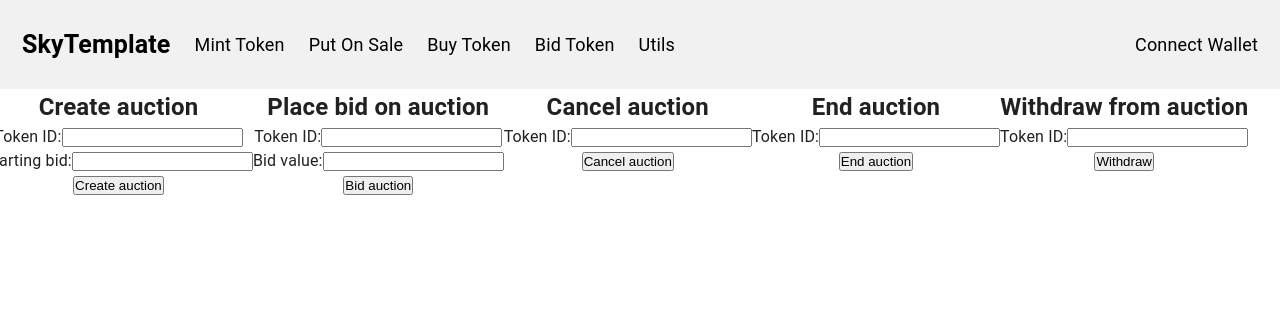
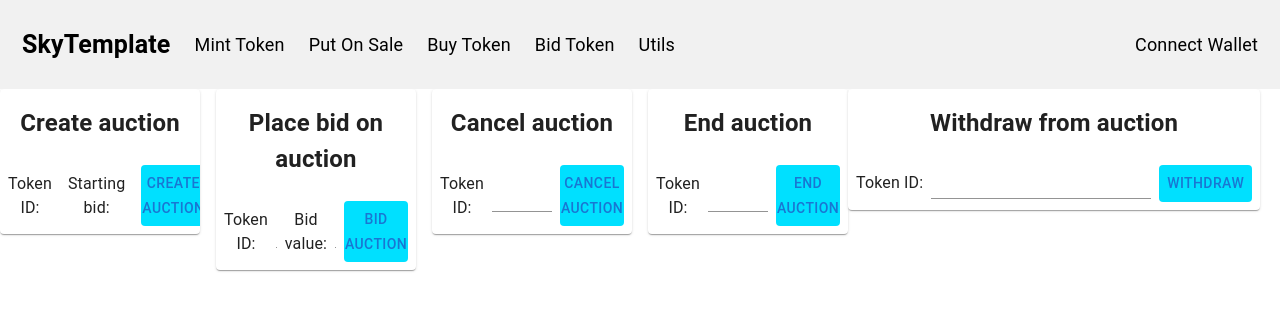
Before and after one commit to skygate/fe-internship2022, a React (Create React App) app in the folder frontend/: page /bid in a window 1280 px wide. Shown: the top 310 px of the page. Built offline with nearby package versions, Linux system fonts and the light colour scheme.

Commit message:
NMI-47 adding styles to separted logic in BID and UTILS

```diff
--- a/frontend/src/components/pages/bidNFT/BidAuction.jsx
+++ b/frontend/src/components/pages/bidNFT/BidAuction.jsx
@@ -1,5 +1,8 @@
 import { getBaseBidNFTContractComponents, signMessageWithTxDetails } from "../../../helpers";
 import { useState } from "react";
+import { Card, Grid, CardActions, CardContent } from "@mui/material";
+import { InputElement } from "../../atoms/input";
+import { ButtonElement } from "../../atoms/button";
 
 const BidAuction = (props) => {
     const [bidAuctionTokenId, setBidAuctionTokenId] = useState("");
@@ -37,28 +40,34 @@ const BidAuction = (props) => {
     };
 
     return (
-        <div className="center">
+        <Grid item xs={2}>
+            <Card>
+                <CardContent>
                     <h2>Place bid on auction</h2>
+                </CardContent>
+                <CardActions>
                     <label>Token ID:</label>
-            <input
+                    <InputElement
                         onChange={(e) => setBidAuctionTokenId(e.target.value)}
                         value={bidAuctionTokenId}
                         id="bidAuctionTokenId"
                         type="text"
-            ></input>
+                    ></InputElement>
                     <br />
                     <label>Bid value:</label>
-            <input
+                    <InputElement
                         onChange={(e) => setBidAuctionValue(e.target.value)}
                         value={bidAuctionValue}
                         id="bidAuctionValue"
                         type="text"
-            ></input>
+                    ></InputElement>
                     <br />
-            <button onClick={bidAuction} type="submit">
+                    <ButtonElement onClick={bidAuction} type="submit">
                         Bid auction
-            </button>
-        </div>
+                    </ButtonElement>
+                </CardActions>
+            </Card>
+        </Grid>
     );
 };
 
--- a/frontend/src/components/pages/bidNFT/CancelAuction.jsx
+++ b/frontend/src/components/pages/bidNFT/CancelAuction.jsx
@@ -1,5 +1,8 @@
 import { getBaseBidNFTContractComponents, signMessageWithTxDetails } from "../../../helpers";
 import { useState } from "react";
+import { Card, Grid, CardActions, CardContent } from "@mui/material";
+import { InputElement } from "../../atoms/input";
+import { ButtonElement } from "../../atoms/button";
 
 const CancelAuction = (props) => {
     const [cancelAuctionTokenId, setCancelAuctionTokenId] = useState("");
@@ -35,20 +38,26 @@ const CancelAuction = (props) => {
     };
 
     return (
-        <div className="center">
+        <Grid item xs={2}>
+            <Card>
+                <CardContent>
                     <h2>Cancel auction</h2>
+                </CardContent>
+                <CardActions>
                     <label>Token ID:</label>
-            <input
+                    <InputElement
                         onChange={(e) => setCancelAuctionTokenId(e.target.value)}
                         value={cancelAuctionTokenId}
                         id="cancelAuctionTokenId"
                         type="text"
-            ></input>
+                    ></InputElement>
                     <br />
-            <button onClick={cancelAuction} type="submit">
+                    <ButtonElement onClick={cancelAuction} type="submit">
                         Cancel auction
-            </button>
-        </div>
+                    </ButtonElement>
+                </CardActions>
+            </Card>
+        </Grid>
     );
 };
 
--- a/frontend/src/components/pages/bidNFT/CreateAuction.jsx
+++ b/frontend/src/components/pages/bidNFT/CreateAuction.jsx
@@ -1,5 +1,8 @@
 import { getBaseBidNFTContractComponents, signMessageWithTxDetails } from "../../../helpers";
 import { useState } from "react";
+import { Card, Grid, CardActions, CardContent } from "@mui/material";
+import { InputElement } from "../../atoms/input";
+import { ButtonElement } from "../../atoms/button";
 
 const CreateAuction = (props) => {
     const [createAuctionTokenId, setCreateAuctionTokenId] = useState("");
@@ -36,28 +39,34 @@ const CreateAuction = (props) => {
     };
 
     return (
-        <div className="center">
+        <Grid item xs={2}>
+            <Card>
+                <CardContent>
                     <h2>Create auction</h2>
+                </CardContent>
+                <CardActions>
                     <label>Token ID:</label>
-            <input
+                    <InputElement
                         onChange={(e) => setCreateAuctionTokenId(e.target.value)}
                         value={createAuctionTokenId}
                         id="createAuctionTokenId"
                         type="text"
-            ></input>
+                    ></InputElement>
                     <br />
                     <label>Starting bid:</label>
-            <input
+                    <InputElement
                         onChange={(e) => setCreateAuctionValue(e.target.value)}
                         value={createAuctionValue}
                         id="createAuctionValue"
                         type="text"
-            ></input>
+                    ></InputElement>
                     <br />
-            <button onClick={createAuction} type="submit">
+                    <ButtonElement onClick={createAuction} type="submit">
                         Create auction
-            </button>
-        </div>
+                    </ButtonElement>
+                </CardActions>
+            </Card>
+        </Grid>
     );
 };
 
--- a/frontend/src/components/pages/bidNFT/EndAuction.jsx
+++ b/frontend/src/components/pages/bidNFT/EndAuction.jsx
@@ -1,5 +1,8 @@
 import { getBaseBidNFTContractComponents, signMessageWithTxDetails } from "../../../helpers";
 import { useState } from "react";
+import { Card, Grid, CardActions, CardContent } from "@mui/material";
+import { InputElement } from "../../atoms/input";
+import { ButtonElement } from "../../atoms/button";
 
 const EndAuction = (props) => {
     const [endAuctionTokenId, setEndAuctionTokenId] = useState("");
@@ -35,20 +38,26 @@ const EndAuction = (props) => {
     };
 
     return (
-        <div className="center">
+        <Grid item xs={2}>
+            <Card>
+                <CardContent>
                     <h2>End auction</h2>
+                </CardContent>
+                <CardActions>
                     <label>Token ID:</label>
-            <input
+                    <InputElement
                         onChange={(e) => setEndAuctionTokenId(e.target.value)}
                         value={endAuctionTokenId}
                         id="endAuctionTokenId"
                         type="text"
-            ></input>
+                    ></InputElement>
                     <br />
-            <button onClick={endAuction} type="submit">
+                    <ButtonElement onClick={endAuction} type="submit">
                         End auction
-            </button>
-        </div>
+                    </ButtonElement>
+                </CardActions>
+            </Card>
+        </Grid>
     );
 };
 
--- a/frontend/src/components/pages/bidNFT/WithdrawFromAuction.jsx
+++ b/frontend/src/components/pages/bidNFT/WithdrawFromAuction.jsx
@@ -1,5 +1,8 @@
 import { getBaseBidNFTContractComponents, signMessageWithTxDetails } from "../../../helpers";
 import { useState } from "react";
+import { Card, Grid, CardActions, CardContent } from "@mui/material";
+import { InputElement } from "../../atoms/input";
+import { ButtonElement } from "../../atoms/button";
 
 const WithdrawFromAuction = (props) => {
     const [withdrawFromAuctionTokenId, setWithdrawFromAuctionTokenId] = useState("");
@@ -35,20 +38,26 @@ const WithdrawFromAuction = (props) => {
     };
 
     return (
-        <div className="center">
+        <Grid>
+            <Card>
+                <CardContent>
                     <h2>Withdraw from auction</h2>
+                </CardContent>
+                <CardActions>
                     <label>Token ID:</label>
-            <input
+                    <InputElement
                         onChange={(e) => setWithdrawFromAuctionTokenId(e.target.value)}
                         value={withdrawFromAuctionTokenId}
                         id="withdrawFromAuctionTokenId"
                         type="text"
-            ></input>
+                    ></InputElement>
                     <br />
-            <button onClick={withdrawFromAuction} type="submit">
+                    <ButtonElement onClick={withdrawFromAuction} type="submit">
                         Withdraw
-            </button>
-        </div>
+                    </ButtonElement>
+                </CardActions>
+            </Card>
+        </Grid>
     );
 };
 
--- a/frontend/src/components/pages/utils/TokenCount.jsx
+++ b/frontend/src/components/pages/utils/TokenCount.jsx
@@ -1,4 +1,6 @@
 import { getBaseERC721ContractComponents } from "../../../helpers.jsx";
+import { Card, Grid, CardActions, CardContent } from "@mui/material";
+import { ButtonElement } from "../../atoms/button";
 
 const TokenCount = (props) => {
     const getTokenCount = async () => {
@@ -22,14 +24,18 @@ const TokenCount = (props) => {
     };
 
     return (
-        <div className="center">
-            <div>
-                <h2>Get token count</h2>
-                <button onClick={getTokenCount} type="submit">
-                    Get token count
-                </button>
-            </div>
-        </div>
+        <Grid item xs={4}>
+            <Card>
+                <CardContent>
+                    <h2>Get token count</h2>
+                </CardContent>
+                <CardActions>
+                    <ButtonElement onClick={getTokenCount} type="submit">
+                        Get token count
+                    </ButtonElement>
+                </CardActions>
+            </Card>
+        </Grid>
     );
 };
 
--- a/frontend/src/components/pages/utils/TokenOwner.jsx
+++ b/frontend/src/components/pages/utils/TokenOwner.jsx
@@ -1,5 +1,8 @@
 import { getBaseERC721ContractComponents } from "../../../helpers.jsx";
 import { useState } from "react";
+import { Grid, Card, CardContent, CardActions } from "@mui/material";
+import { ButtonElement } from "../../atoms/button";
+import { InputElement } from "../../atoms/input";
 
 const TokenOwner = (props) => {
     const [ownerTokenId, setOwnerTokenId] = useState("");
@@ -24,21 +27,25 @@ const TokenOwner = (props) => {
     };
 
     return (
-        <div className="center">
-            <div>
+        <Grid item xs={4}>
+            <Card>
+                <CardContent>
                     <h2>Get token owner</h2>
-                <input
+                </CardContent>
+                <CardActions>
+                    <InputElement
                         onChange={(e) => setOwnerTokenId(e.target.value)}
                         value={ownerTokenId}
                         id="ownerTokenId"
                         type="text"
-                ></input>
+                    ></InputElement>
                     <br />
-                <button onClick={getTokenOwner} type="submit">
+                    <ButtonElement onClick={getTokenOwner} type="submit">
                         Get token owner
-                </button>
-            </div>
-        </div>
+                    </ButtonElement>
+                </CardActions>
+            </Card>
+        </Grid>
     );
 };
 
--- a/frontend/src/components/pages/utils/TokenPriceOnSale.jsx
+++ b/frontend/src/components/pages/utils/TokenPriceOnSale.jsx
@@ -1,5 +1,8 @@
 import { getBaseERC721ContractComponents } from "../../../helpers.jsx";
 import { useState } from "react";
+import { Grid, Card, CardContent, CardActions } from "@mui/material";
+import { ButtonElement } from "../../atoms/button";
+import { InputElement } from "../../atoms/input";
 
 const TokenPriceOnSale = (props) => {
     const [tokenOnSaleTokenId, setTokenOnSaleTokenId] = useState("");
@@ -29,21 +32,25 @@ const TokenPriceOnSale = (props) => {
     };
 
     return (
-        <div className="center">
-            <div>
+        <Grid item xs={4}>
+            <Card>
+                <CardContent>
                     <h2>Get token price on sale</h2>
-                <input
+                </CardContent>
+                <CardActions>
+                    <InputElement
                         onChange={(e) => setTokenOnSaleTokenId(e.target.value)}
                         value={tokenOnSaleTokenId}
                         id="tokenOnSaleTokenId"
                         type="text"
-                ></input>
+                    ></InputElement>
                     <br />
-                <button onClick={getTokenPrice} type="submit">
+                    <ButtonElement onClick={getTokenPrice} type="submit">
                         Get token price
-                </button>
-            </div>
-        </div>
+                    </ButtonElement>
+                </CardActions>
+            </Card>
+        </Grid>
     );
 };
 
```
Lines whose indentation alone changed are shown as unchanged.
